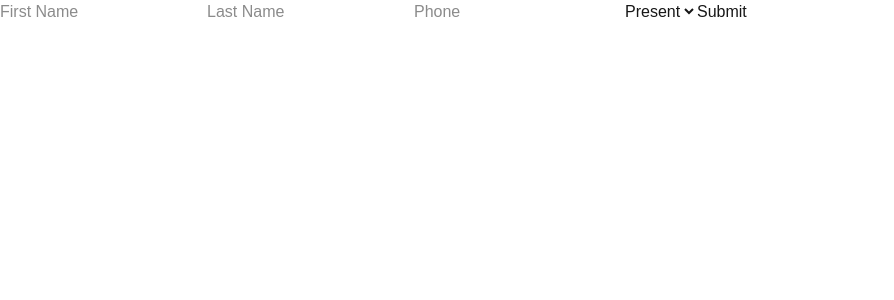
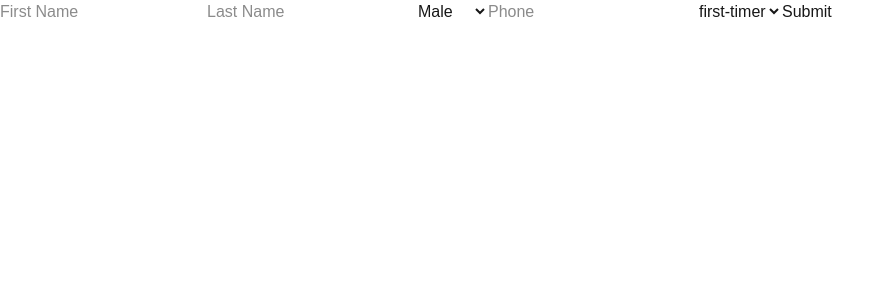
Before and after one commit to YAF-WCI-Krugersdorp/YAF_Attendance_Tracker, a Next.js app: page /public/form in a window 1280 px wide. Shown: the top 300 px of the page, without its empty margins (0-894 px from the left). Built offline with nearby package versions, Linux system fonts and the light colour scheme; no server answers.

Commit message:
improved the form to include gender

```diff
--- a/app/public/form/page.tsx
+++ b/app/public/form/page.tsx
@@ -12,6 +12,7 @@ export default function AttendanceForm() {
     await addAttendance({
       name: formData.get('name') as string,
       surname: formData.get('surname') as string,
+      gender: formData.get('gender') as string,
       phone: formData.get('phone') as string,
       status: formData.get('status') as string
     });
@@ -23,10 +24,14 @@ export default function AttendanceForm() {
     <form onSubmit={handleSubmit}>
       <input name="name" placeholder="First Name" required />
       <input name="surname" placeholder="Last Name" required />
+      <select name="gender" defaultValue="male/female">
+        <option value="male">Male</option>
+        <option value="female">Female</option>
+      </select>
       <input name="phone" placeholder="Phone" type="tel" required />
       <select name="status" defaultValue="present">
-        <option value="present">Present</option>
-        <option value="absent">Absent</option>
+        <option value="first-timer">first-timer</option>
+        <option value="regular">Regular</option>
       </select>
       <button type="submit">Submit</button>
     </form>
--- a/app/public/gratitude/page.tsx
+++ b/app/public/gratitude/page.tsx
@@ -5,7 +5,7 @@ export default function GratitudePage() {
     <div className="flex flex-col items-center justify-center min-h-screen gap-6">
       <h1 className="text-2xl font-bold text-green-700">Thank You!</h1>
       <p className="text-lg text-center max-w-md">
-        Your attendance has been recorded successfully. We appreciate your participation!
+        Your attendance has been recorded successfully. Thank you for gracing us with your presence!
       </p>
       <Link
         href="/"
```
